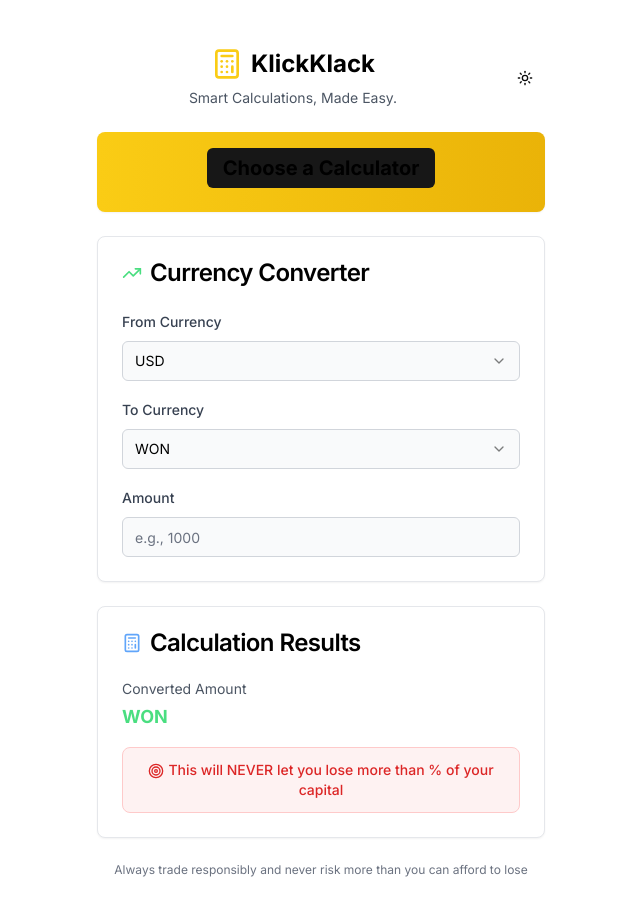
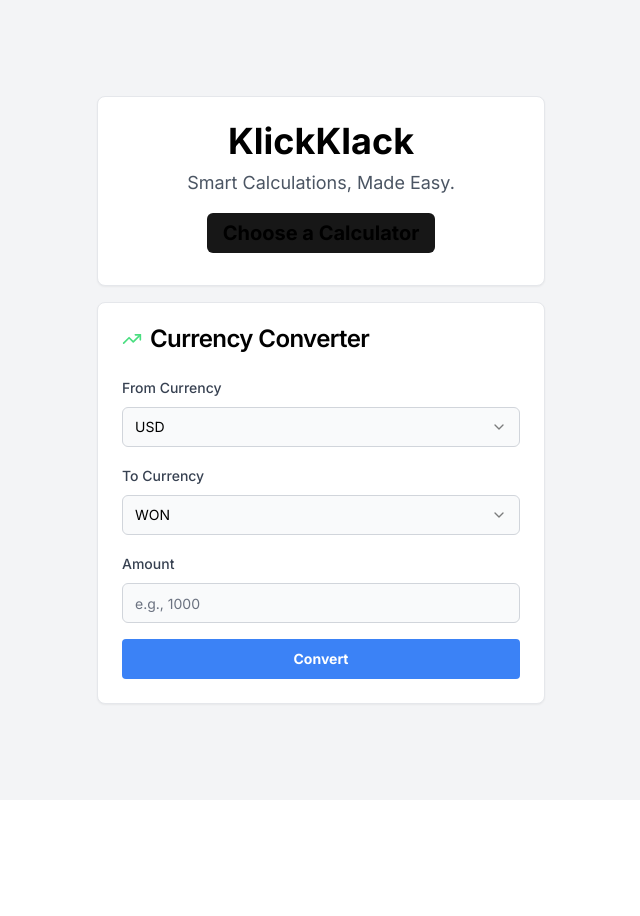
Before and after one commit to AltriBazooka/KlickKlack, a Next.js app: page / in a window 1280 px wide. Shown: the top 916 px of the page, without its empty margins (319-959 px from the left). After the commit the page ends 800 px from the top, so only its background shows below. Built offline with nearby package versions, Linux system fonts and the light colour scheme.

Commit message:
feat: Implement dynamic calculator content switching

```diff
--- a/app/page.tsx
+++ b/app/page.tsx
@@ -14,186 +14,46 @@ import Head from "next/head"
 import { Select, SelectTrigger, SelectValue, SelectContent, SelectItem } from "@/components/ui/select"
 
 export default function Home() {
-  const [capital, setCapital] = useState<string>("")
-  const [riskPercentage, setRiskPercentage] = useState<string>("")
-  const [entryPrice, setEntryPrice] = useState<string>("")
-  const [stopLoss, setStopLoss] = useState<string>("")
-  const [takeProfit, setTakeProfit] = useState<string>("")
+  const [selectedCalculator, setSelectedCalculator] = useState('Currency Converter');
+  const [fromCurrency, setFromCurrency] = useState('USD');
+  const [toCurrency, setToCurrency] = useState('WON');
+  const [amount, setAmount] = useState<number | ''>('');
+  const [convertedAmount, setConvertedAmount] = useState<number | null>(null);
 
-  const [fromCurrency, setFromCurrency] = useState<string>("USD")
-  const [toCurrency, setToCurrency] = useState<string>("WON")
-  const [amount, setAmount] = useState<string>("")
-  const [convertedAmount, setConvertedAmount] = useState<string>("")
+  const convertCurrency = () => {
+    // This is a placeholder for actual currency conversion logic
+    // In a real application, you would fetch exchange rates from an API
+    const exchangeRates: { [key: string]: { [key: string]: number } } = {
+      USD: { WON: 1300, USD: 1 },
+      WON: { USD: 0.00077, WON: 1 },
+    };
 
-  const convertCurrency = async (from: string, to: string, amt: string) => {
-    const amountNum = Number.parseFloat(amt)
-    if (Number.isNaN(amountNum) || amountNum === 0) {
-      setConvertedAmount("")
-      return
+    if (fromCurrency && toCurrency && amount) {
+      const rate = exchangeRates[fromCurrency][toCurrency];
+      setConvertedAmount(Number(amount) * rate);
     }
-
-    // Mock conversion rates (replace with actual API call)
-    const rates: { [key: string]: { [key: string]: number } } = {
-      USD: { WON: 1409 },
-      WON: { USD: 1 / 1409 },
-    }
-
-    const rate = rates[from]?.[to]
-    if (rate) {
-      setConvertedAmount((amountNum * rate).toFixed(2))
-    } else {
-      setConvertedAmount("N/A")
-    }
-  }
-
-  const [results, setResults] = useState({
-    riskAmount: 0,
-    positionSize: 0,
-    potentialProfit: 0,
-    riskRewardRatio: 0,
-  })
-
-  const { theme, setTheme } = useTheme()
-
-  const generatePDF = () => {
-    const doc = new jsPDF()
-    const pageWidth = doc.internal.pageSize.getWidth()
-
-    // Header
-    doc.setFontSize(20)
-    doc.setFont("helvetica", "bold")
-    doc.text("Crypto Position Size Calculator", pageWidth / 2, 20, { align: "center" })
-
-    // Input Parameters
-    doc.setFontSize(16)
-    doc.setFont("helvetica", "bold")
-    doc.text("Trading Parameters:", 20, 40)
-
-    doc.setFontSize(12)
-    doc.setFont("helvetica", "normal")
-    doc.text(`Capital: $${capital || "0"} USDT/USDC`, 20, 55)
-    doc.text(`Risk Percentage: ${riskPercentage || "0"}%`, 20, 65)
-    doc.text(`Entry Price: $${entryPrice || "0"} USDT/USDC`, 20, 75)
-    doc.text(`Stop Loss: $${stopLoss || "0"} USDT/USDC`, 20, 85)
-    if (takeProfit) {
-      doc.text(`Take Profit: $${takeProfit} USDT/USDC`, 20, 95)
-    }
-
-    // Results
-    doc.setFontSize(16)
-    doc.setFont("helvetica", "bold")
-    doc.text("Calculation Results:", 20, 115)
-
-    doc.setFontSize(12)
-    doc.setFont("helvetica", "normal")
-    doc.text(`Risk Amount: $${results.riskAmount.toFixed(2)}`, 20, 130)
-    doc.text(`Position Size: ${results.positionSize.toFixed(4)}`, 20, 140)
-
-    if (results.potentialProfit > 0) {
-      doc.text(`Potential Profit: $${results.potentialProfit.toFixed(2)}`, 20, 150)
-      doc.text(`Risk/Reward Ratio: 1:${results.riskRewardRatio.toFixed(2)}`, 20, 160)
-    }
-
-    // Formula
-    if (results.positionSize > 0) {
-      doc.setFontSize(14)
-      doc.setFont("helvetica", "bold")
-      doc.text("Formula Used:", 20, 180)
-
-      doc.setFontSize(12)
-      doc.setFont("helvetica", "normal")
-      doc.text("POSITION SIZE = RISK ÷ (ENTRY - STOP LOSS)", 20, 195)
-      doc.text(
-        `${results.positionSize.toFixed(4)} = ${results.riskAmount.toFixed(2)} ÷ (${entryPrice} - ${stopLoss})`,
-        20,
-        205,
-      )
-    }
-
-    // Warning
-    doc.setFontSize(10)
-    doc.setFont("helvetica", "italic")
-    doc.text(`Risk Management: This will never let you lose more than ${riskPercentage}% of your capital`, 20, 230)
-    doc.text("Always trade responsibly and never risk more than you can afford to lose", 20, 240)
-
-    // Footer
-    doc.setFontSize(8)
-    doc.text(`Generated on: ${new Date().toLocaleString()}`, 20, 280)
-
-    // Save the PDF
-    doc.save("crypto-position-calculation.pdf")
-  }
-
-  useEffect(() => {
-    const capitalNum = Number.parseFloat(capital) || 0
-    const riskPercNum = Number.parseFloat(riskPercentage) || 0
-    const entryNum = Number.parseFloat(entryPrice) || 0
-    const stopLossNum = Number.parseFloat(stopLoss) || 0
-    const takeProfitNum = Number.parseFloat(takeProfit) || 0
-
-    if (capitalNum > 0 && riskPercNum > 0 && entryNum > 0 && stopLossNum > 0) {
-      const riskAmount = (capitalNum * riskPercNum) / 100
-      const priceDifference = Math.abs(entryNum - stopLossNum)
-      const positionSize = priceDifference > 0 ? riskAmount / priceDifference : 0
-
-      let potentialProfit = 0
-      let riskRewardRatio = 0
-
-      if (takeProfitNum > 0 && positionSize > 0) {
-        potentialProfit = Math.abs(takeProfitNum - entryNum) * positionSize
-        riskRewardRatio = potentialProfit / riskAmount
-      }
-
-      setResults({
-        riskAmount,
-        positionSize,
-        potentialProfit,
-        riskRewardRatio,
-      })
-    } else {
-      setResults({ riskAmount: 0, positionSize: 0, potentialProfit: 0, riskRewardRatio: 0 })
-    }
-  }, [capital, riskPercentage, entryPrice, stopLoss, takeProfit])
-
-  useEffect(() => {
-    convertCurrency(fromCurrency, toCurrency, amount)
-  }, [fromCurrency, toCurrency, amount])
+  };
 
   return (
-    <div className="min-h-screen bg-white dark:bg-gradient-to-br dark:from-slate-900 dark:via-slate-800 dark:to-slate-900 p-4">
-      <div className="max-w-md mx-auto space-y-6">
-        {/* Header */}
-        <div className="flex items-center justify-between pt-8 mb-6">
-          <div className="flex-1">
-            <div className="flex items-center justify-center gap-2">
-              <Calculator className="w-8 h-8 text-yellow-400" />
-              <h1 className="text-2xl font-bold text-black dark:text-white">KlickKlack</h1>
-            </div>
-            <p className="text-gray-600 dark:text-slate-400 text-sm text-center mt-2">
-              Smart Calculations, Made Easy.
-            </p>
-          </div>
-          <Button
-            variant="ghost"
-            size="icon"
-            onClick={() => setTheme(theme === "dark" ? "light" : "dark")}
-            className="ml-4"
-          >
-            {theme === "light" ? <Moon className="h-5 w-5" /> : <Sun className="h-5 w-5" />}
-            <span className="sr-only">Toggle theme</span>
-          </Button>
-        </div>
+    <div className="min-h-screen bg-gray-100 dark:bg-gray-900 flex flex-col items-center justify-center p-4">
+      <Head>
+        <title>KlickKlack - Smart Calculations</title>
+        <meta name="description" content="Smart Calculations, Made Easy." />
+        <link rel="icon" href="/favicon.ico" />
+      </Head>
 
-        {/* Art of Position Sizing Banner */}
-        <Card className="bg-gradient-to-r from-yellow-400 to-yellow-500 border-0 dark:from-yellow-500 dark:to-yellow-600">
-          <CardContent className="p-4 text-center">
+      <main className="w-full max-w-md">
+        <Card className="bg-white dark:bg-slate-800/50 border-gray-200 dark:border-slate-700 shadow-sm mb-4">
+          <CardContent className="flex flex-col items-center justify-center p-6">
+            <h1 className="text-4xl font-bold text-black dark:text-white mb-2">KlickKlack</h1>
+            <p className="text-lg text-gray-600 dark:text-gray-400 mb-4">Smart Calculations, Made Easy.</p>
             <DropdownMenu>
               <DropdownMenuTrigger asChild>
                 <Button variant="default" className="text-xl font-bold text-black mb-2">Choose a Calculator</Button>
               </DropdownMenuTrigger>
               <DropdownMenuContent>
-                <DropdownMenuItem>Category 1</DropdownMenuItem>
-                <DropdownMenuItem>Category 2</DropdownMenuItem>
+                <DropdownMenuItem onClick={() => setSelectedCalculator('Currency Converter')}>Currency Converter</DropdownMenuItem>
+                <DropdownMenuItem onClick={() => setSelectedCalculator('GPA Converter')}>GPA Converter</DropdownMenuItem>
                 <DropdownMenuItem>Category 3</DropdownMenuItem>
               </DropdownMenuContent>
             </DropdownMenu>
@@ -201,6 +61,7 @@ export default function Home() {
         </Card>
 
         {/* Input Form */}
+        {selectedCalculator === 'Currency Converter' && (
           <Card className="bg-white dark:bg-slate-800/50 border-gray-200 dark:border-slate-700 shadow-sm">
             <CardHeader>
               <CardTitle className="text-black dark:text-white flex items-center gap-2">
@@ -250,95 +111,48 @@ export default function Home() {
                   type="number"
                   placeholder="e.g., 1000"
                   value={amount}
-                onChange={(e) => setAmount(e.target.value)}
-                className="bg-gray-50 dark:bg-slate-700 border-gray-300 dark:border-slate-600 text-black dark:text-white placeholder:text-gray-500 dark:placeholder:text-slate-400"
+                  onChange={(e) => setAmount(e.target.value === '' ? '' : Number(e.target.value))}
+                  className="w-full bg-gray-50 dark:bg-slate-700 border-gray-300 dark:border-slate-600 text-black dark:text-white placeholder:text-gray-500 dark:placeholder:text-slate-400"
                 />
               </div>
 
-            {/* Calculation Results Section */}
-
+              <Button onClick={convertCurrency} className="w-full bg-blue-500 hover:bg-blue-600 text-white font-bold py-2 px-4 rounded">
+                Convert
+              </Button>
             </CardContent>
           </Card>
+        )}
 
-        {/* Results */}
+        {selectedCalculator === 'GPA Converter' && (
           <Card className="bg-white dark:bg-slate-800/50 border-gray-200 dark:border-slate-700 shadow-sm">
             <CardHeader>
-            <div className="flex items-center justify-between">
               <CardTitle className="text-black dark:text-white flex items-center gap-2">
-                <Calculator className="w-5 h-5 text-blue-400" />
+                <TrendingUp className="w-5 h-5 text-green-400" />
+                GPA Converter
+              </CardTitle>
+            </CardHeader>
+            <CardContent className="space-y-4">
+              <p className="text-gray-700 dark:text-slate-300">GPA Converter content goes here.</p>
+              {/* Add GPA Converter specific input fields and logic here */}
+            </CardContent>
+          </Card>
+        )}
+
+        {convertedAmount !== null && selectedCalculator === 'Currency Converter' && (
+          <Card className="bg-white dark:bg-slate-800/50 border-gray-200 dark:border-slate-700 shadow-sm mt-4">
+            <CardHeader>
+              <CardTitle className="text-black dark:text-white flex items-center gap-2">
+                <Calculator className="w-5 h-5 text-purple-400" />
                 Calculation Results
               </CardTitle>
-              {results.positionSize > 0 && (
-                <Button
-                  variant="outline"
-                  size="sm"
-                  onClick={generatePDF}
-                  className="flex items-center gap-2 bg-transparent"
-                >
-                  <Share2 className="w-4 h-4" />
-                  <Download className="w-4 h-4" />
-                  PDF
-                </Button>
-              )}
-            </div>
             </CardHeader>
-          <CardContent className="space-y-4">
-            <div className="grid grid-cols-2 gap-4">
-              <div className="space-y-1">
-                <p className="text-gray-600 dark:text-slate-400 text-sm">Converted Amount</p>
-                <p className="text-green-400 font-bold text-lg">{convertedAmount} {toCurrency}</p>
-              </div>
-
-            </div>
-
-            {results.potentialProfit > 0 && (
-              <div className="grid grid-cols-2 gap-4">
-                <div className="space-y-1">
-                  <p className="text-gray-600 dark:text-slate-400 text-sm">Potential Profit</p>
-                  <p className="text-green-400 font-bold">${results.potentialProfit.toFixed(2)}</p>
-                </div>
-                <div className="space-y-1">
-                  <p className="text-gray-600 dark:text-slate-400 text-sm">Risk/Reward</p>
-                  <Badge variant="outline" className="text-blue-400 border-blue-400">
-                    1:{results.riskRewardRatio.toFixed(2)}
-                  </Badge>
-                </div>
-              </div>
-            )}
-
-            {/* Formula Display */}
-            {results.positionSize > 0 && (
-              <div className="mt-6 p-4 bg-gray-100 dark:bg-slate-700/50 rounded-lg">
-                <h3 className="text-black dark:text-white font-semibold mb-2 flex items-center gap-2">
-                  <Shield className="w-4 h-4 text-green-400" />
-                  Formula Used
-                </h3>
-                <div className="text-center space-y-2">
-                  <p className="text-green-600 dark:text-green-400 font-mono text-sm">
-                    POSITION SIZE = RISK ÷ (ENTRY - STOP LOSS)
-                  </p>
-                  <p className="text-gray-600 dark:text-slate-300 font-mono text-sm">
-                    {results.positionSize.toFixed(4)} = {results.riskAmount.toFixed(2)} ÷ ({entryPrice} - {stopLoss})
-                  </p>
-                </div>
-              </div>
-            )}
-
-            {/* Warning Message */}
-            <div className="mt-4 p-3 bg-red-50 dark:bg-red-900/20 border border-red-200 dark:border-red-800 rounded-lg">
-              <p className="text-red-600 dark:text-red-400 text-sm text-center font-medium">
-                <Target className="w-4 h-4 inline mr-1" />
-                This will NEVER let you lose more than {riskPercentage}% of your capital
-              </p>
-            </div>
+            <CardContent>
+              <p className="text-gray-700 dark:text-slate-300">Converted Amount</p>
+              <p className="text-2xl font-bold text-green-500">{convertedAmount} {toCurrency}</p>
             </CardContent>
           </Card>
-
-        {/* Footer */}
-        <div className="text-center text-gray-500 dark:text-slate-500 text-xs pb-8">
-          Always trade responsibly and never risk more than you can afford to lose
+        )}
+      </main>
     </div>
-      </div>
-    </div>
-  )
+  );
 }
```
Lines whose indentation alone changed are shown as unchanged.
